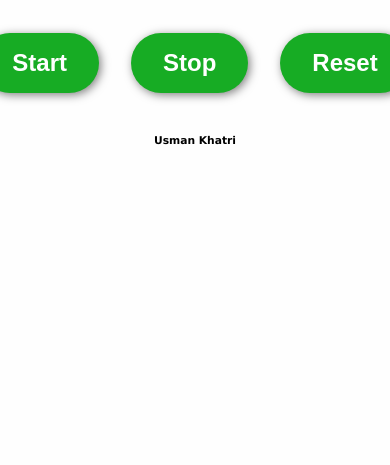
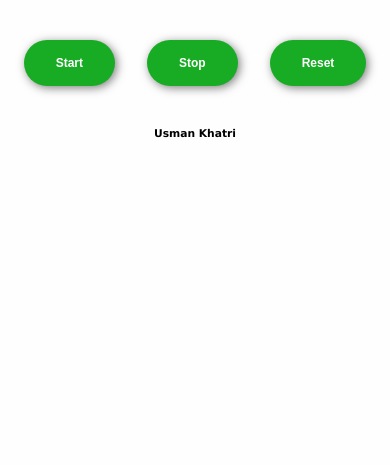
Before and after one commit to usmankhatri342/stop-watch, a plain HTML site: page index.html in a window 390 px wide. Shown: the part 395-860 px from the top of the page. Drawn offline with Linux system fonts and the light colour scheme.

Commit message:
STOP WATCH

```diff
--- a/style.css
+++ b/style.css
@@ -53,7 +53,7 @@ button[disabled]{
         width: 200px;
     }
     button{
-        font-size: 1.5rem;
+        font-size: .75rem;
         padding: 1rem 2rem;
     }
 }
```
